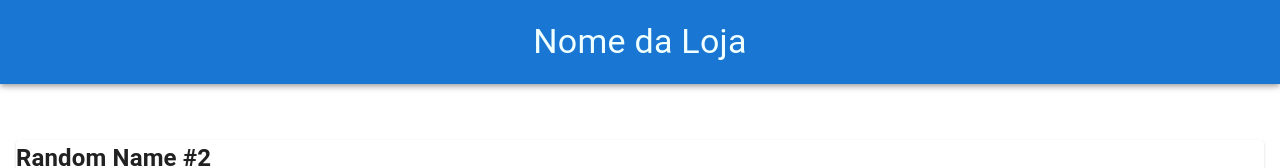
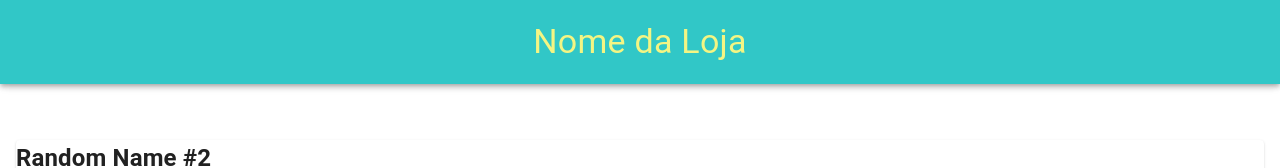
Before and after one commit to WellingtonVell/catalog, a React (Create React App) app: page / in a window 1280 px wide. Shown: the top 168 px of the page. Built offline with nearby package versions, Linux system fonts and the light colour scheme.

Commit message:
Cor do APP bar

```diff
--- a/src/assets/index.css
+++ b/src/assets/index.css
@@ -5,5 +5,4 @@ body {
 
 header{
   padding: 10px;
-
 }
--- a/src/components/persistentDrawer.tsx
+++ b/src/components/persistentDrawer.tsx
@@ -1,7 +1,7 @@
 import * as React from 'react';
-import { styled} from '@mui/material/styles';
+import { styled } from '@mui/material/styles';
 import MuiAppBar, { AppBarProps as MuiAppBarProps } from '@mui/material/AppBar';
-import { Box, CssBaseline, Drawer,  Toolbar,Typography } from '@mui/material';
+import { Box, CssBaseline, Drawer, Toolbar, Typography } from '@mui/material';
 
 const drawerWidth = 240;
 
@@ -32,11 +32,11 @@ export default function PersistentDrawerRight() {
   const [open] = React.useState(false);
 
   return (
-    <Box sx={{ display: 'flex'}} paddingBottom={5}>
+    <Box sx={{ display: 'flex' }} paddingBottom={5}>
       <CssBaseline />
-      <AppBar position="fixed" open={open}>
+      <AppBar position="fixed" open={open} style={{background: 'rgb(49, 199, 199)'}}>
         <Toolbar>
-          <Typography variant="h4" noWrap sx={{ flexGrow: 1}} color={'azure'} component="div" align='center'>
+          <Typography variant="h4" noWrap sx={{ flexGrow: 1 }} color={'rgb(243, 245, 131)'} component="div" align='center'>
             Nome da Loja
           </Typography>
         </Toolbar>
@@ -52,7 +52,8 @@ export default function PersistentDrawerRight() {
         }}
         variant="persistent"
         anchor="right"
-        open={open}></Drawer>
+        open={open}>
+      </Drawer>
     </Box>
   );
 }
```
